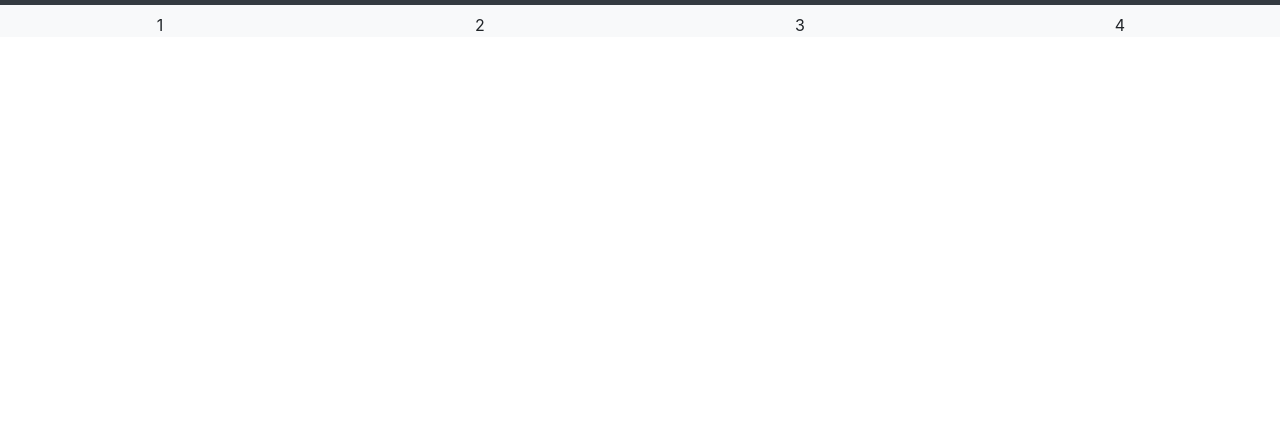
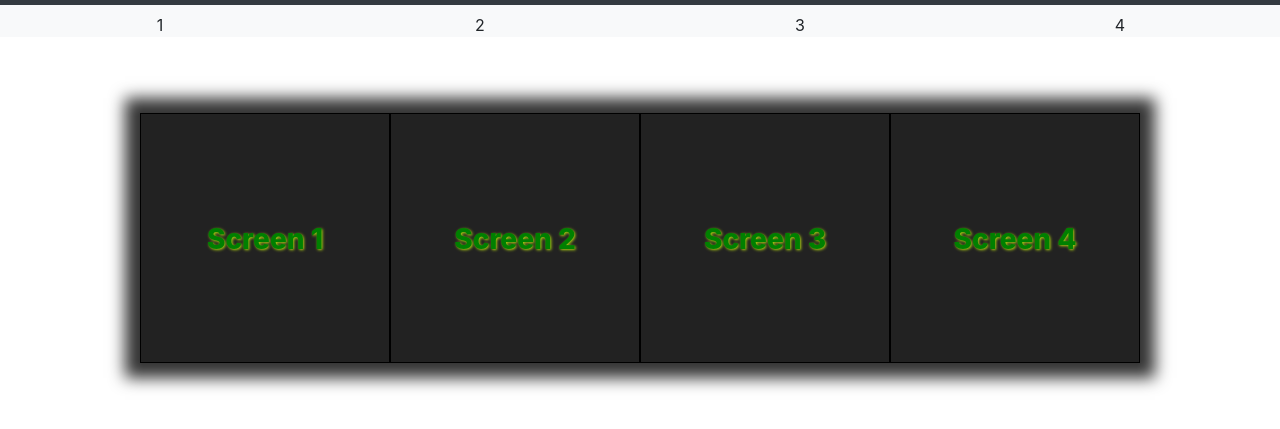
Before and after one commit to nickassafkirk/playing-around, a plain HTML site: page index.html in a window 1280 px wide. Shown: the part 51-480 px from the top of the page. Drawn offline with nearby package versions, Linux system fonts and the light colour scheme.

Commit message:
add screen section

```diff
--- a/assets/css/style.css
+++ b/assets/css/style.css
@@ -0,0 +1,35 @@
+.shadow_outer{
+    width: 1150px;
+    padding: 2%;
+    height: 300px;
+    color: white;
+    border-radius: 15px;
+    margin: 50px auto;
+    padding: auto 0;
+}
+
+.shadow_inner{
+    width: 1000px;
+    height: 250px;
+    margin: 0 auto;
+    box-shadow: 0px 0px 15px 15px rgba(0,0,0,0.8);
+    position: relative;
+}
+
+.twentyper{
+text-align: center;
+background-color: #222;
+color: #fff;
+width: 250px;
+height: 250px;
+float: left;
+border: 1px solid #000;
+}
+
+.twentyper h3{
+    line-height: 250px;
+    vertical-align: middle;
+    color: green;
+    font-weight: 800;
+    text-shadow: 1px 1px 3px rgb(176, 211, 20);
+}
--- a/index.html
+++ b/index.html
@@ -54,6 +54,15 @@
             <div class="col-md-3 col-sm-6">4</div>
         </div>
     </div>
+    <div class="shadow_outer">
+        <div class="shadow_inner">
+            <div class="twentyper"><h3>Screen 1</h3></div>
+            <div class="twentyper"><h3>Screen 2</h3></div>
+            <div class="twentyper"><h3>Screen 3</h3></div>
+            <div class="twentyper"><h3>Screen 4</h3></div>
+        </div>
+    </div>
+
 
 
 
```
